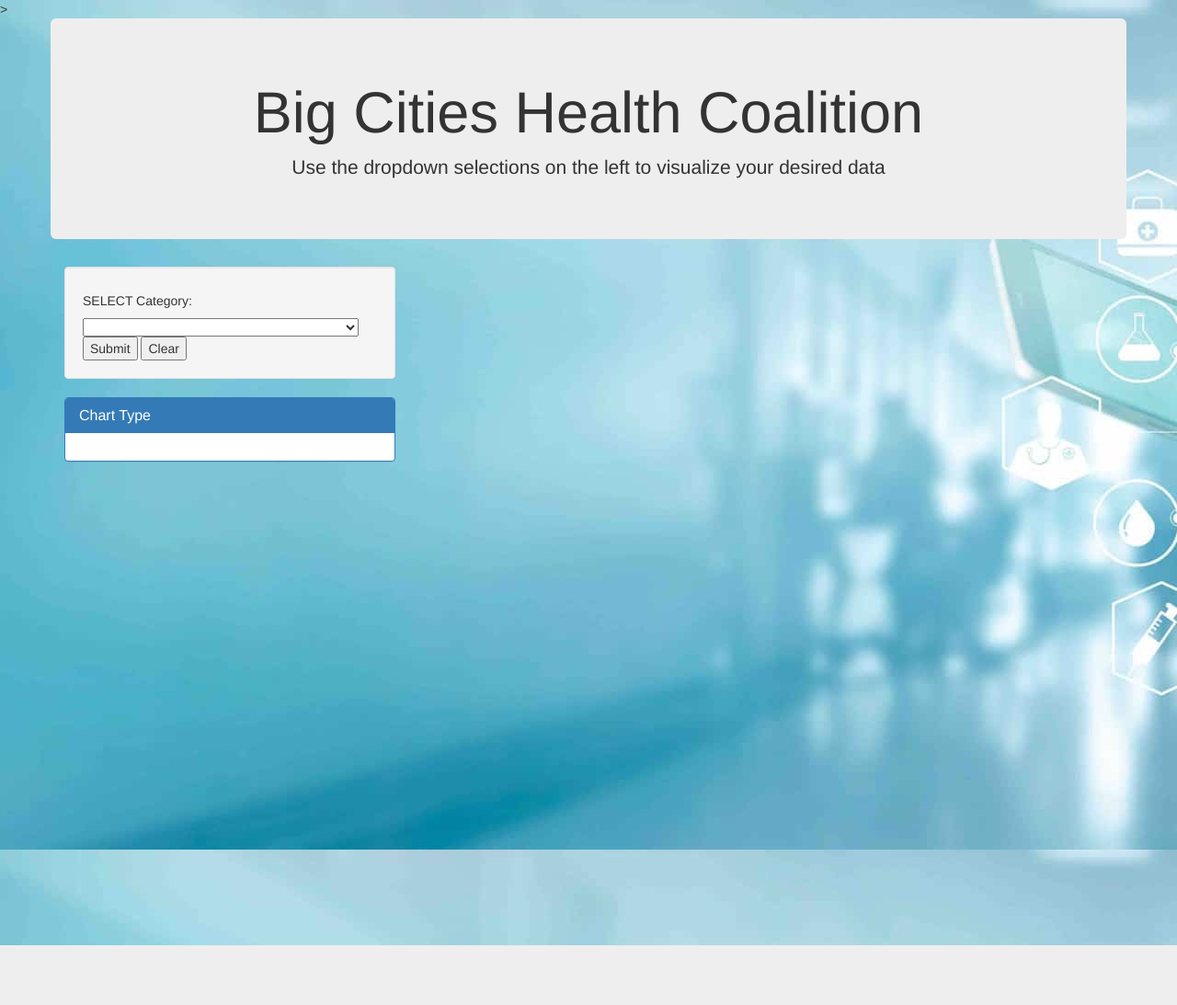
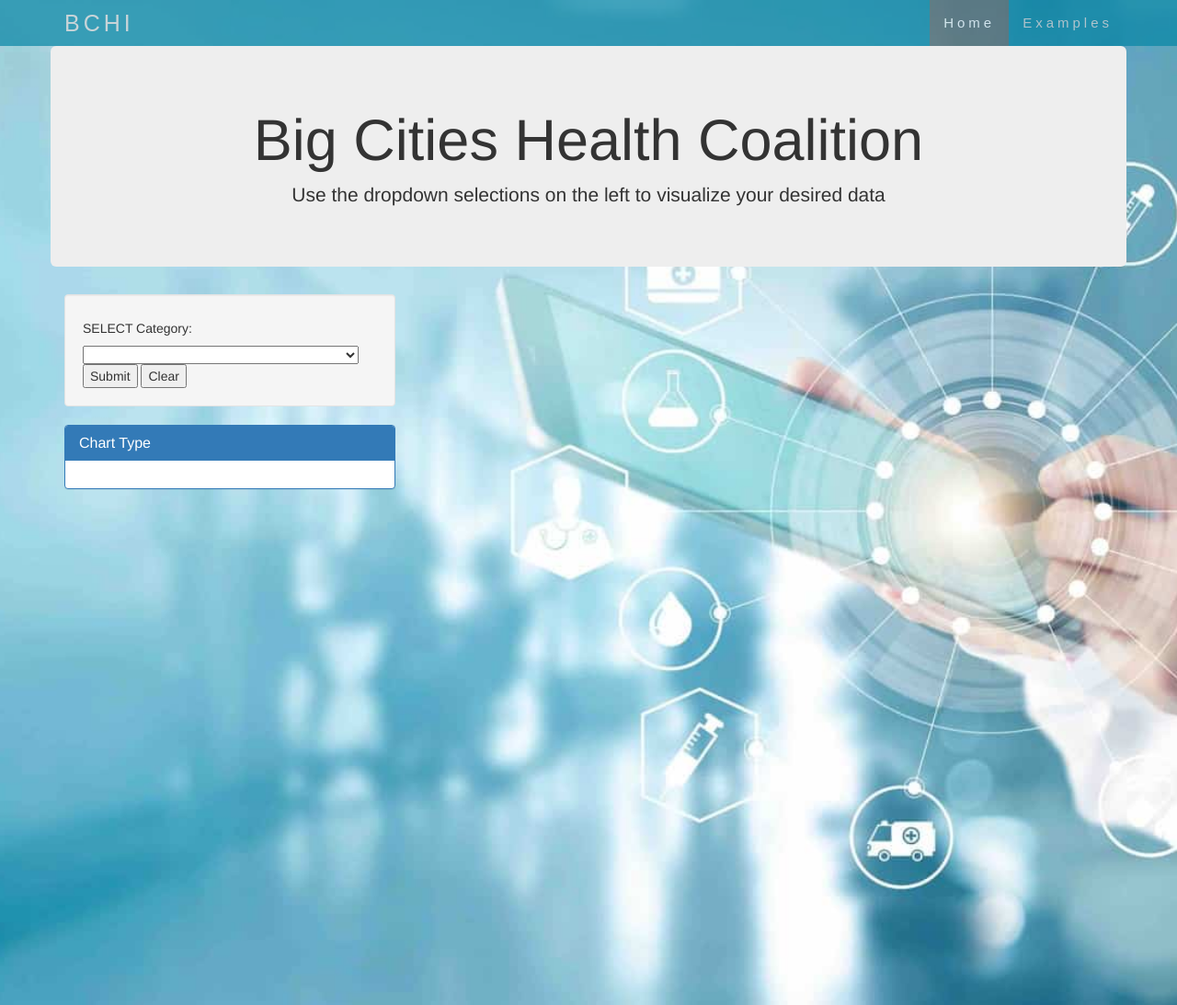
Before and after one commit to Remarkb/Project_Two, a Flask app: page / in a window 1280 px wide. Shown: the whole page at 92% size. Before the commit the page ends 1028 px from the top, so only its background shows below. Run offline with Flask 2, Linux system fonts and the light colour scheme; some libraries are stand-ins or nearby versions.

Commit message:
adding the html and css changes that add nav bar and images

```diff
--- a/app.py
+++ b/app.py
@@ -25,6 +25,11 @@ conn = engine.connect()
 def index():
     """Return the homepage."""
     return render_template("index.html")
+
+@app.route("/examples")
+def example():
+    """Return the examples page."""
+    return render_template("examples.html")
 
 @app.route("/sel_ind/<ind_cat_text>")
 def ind_dd(ind_cat_text):
--- /dev/null
+++ b/static/styles/main.css
@@ -0,0 +1,57 @@
+body, html {
+    height: auto;
+    padding-bottom: 20px;
+  }
+
+  .bg {
+    /* The image used */
+    background-image: url("background.jpg");
+
+    /* Full height */
+    height: auto;
+
+    /* Center and scale the image nicely */
+    background-position: center;
+    background-repeat: no-repeat, repeat;
+    background-size: cover;
+  }
+.navbar {
+    font-family: Montserrat, sans-serif;
+    margin-bottom: 0;
+    background-color: #0686A5;
+    border: 0;
+    font-size: 15px !important;
+    letter-spacing: 4px;
+    opacity: 0.7;
+  }
+  .navbar-brand {
+    color: #d5d5d5 !important;
+    font-size: 25px !important;
+  }
+  .navbar li a, .navbar {
+    color: #d5d5d5 !important;
+  }
+  .navbar-nav li a:hover {
+    color: #fff !important;
+  }
+  .navbar-nav li.active a {
+    color: #fff !important;
+    background-color: rgb(88, 104, 107) !important;
+  }
+  .navbar-default .navbar-toggle {
+    border-color: transparent;
+  }
+  #boxshadow {
+    position: relative;
+    /* -moz-box-shadow: 1px 2px 4px rgba(0, 0, 0,0.5);
+    -webkit-box-shadow: 1px 2px 4px rgba(0, 0, 0, .5); */
+    box-shadow: 5px 5px 6px #777;
+
+  }
+
+  Make the image fit the box
+  #boxshadow img {
+    width: 100%;
+    border: 1px solid #6b5c52;
+    border-style: inset;
+  }
--- a/templates/index.html
+++ b/templates/index.html
@@ -1,4 +1,4 @@
-<!DOCTYPE html>
+<!DOCTYPE html class = "bg">
 <html lang="en">
 
 <head>
@@ -7,9 +7,31 @@
   <meta http-equiv="X-UA-Compatible" content="ie=edge">
   <title>Big Cities Health Coalition</title>
   <link rel="stylesheet" href="https://maxcdn.bootstrapcdn.com/bootstrap/3.3.7/css/bootstrap.min.css">
+  <link rel="stylesheet" href="{{ url_for('static', filename='styles/main.css') }}">
 </head>
 
-<body background="static/background.jpg"></body>>
+<body class = "bg">
+  <div class = "navbar navbar-default navbar-static-top" role = "navigation">
+      <div class = "container">
+        <div class = "navbar-header">
+          <button type="button" class = "navbar-toggle" data-toggle = "collapse" data-target = ".navbar-collapse">
+            <span class = "icon-bar"></span>
+            <span class = "icon-bar"></span>
+            <span class = "icon-bar"></span>
+          </button>
+          <a href = "#" class = "navbar-brand">BCHI</a>
+        </div>
+
+        <div class = "navbar-collapse collapse">
+           <ul class = "nav navbar-nav navbar-right">
+              <li class = "active"><a href = "/">Home</a></li>
+              <li><a href = "/examples">Examples</a></li>
+           </ul>
+        </div>
+      </div>
+  </div>
+
+</body>
 
   <div class="container">
     <div class="row">
```
Also changed, not shown: templates/examples.html (added, +49 -0 lines), static/images/Image2.jpeg (added), static/images/Image3.jpeg (added), static/images/image1.jpeg (added), static/styles/background.jpg (added), templates/background.jpg (renamed from static/background.jpg), 2 other files.
